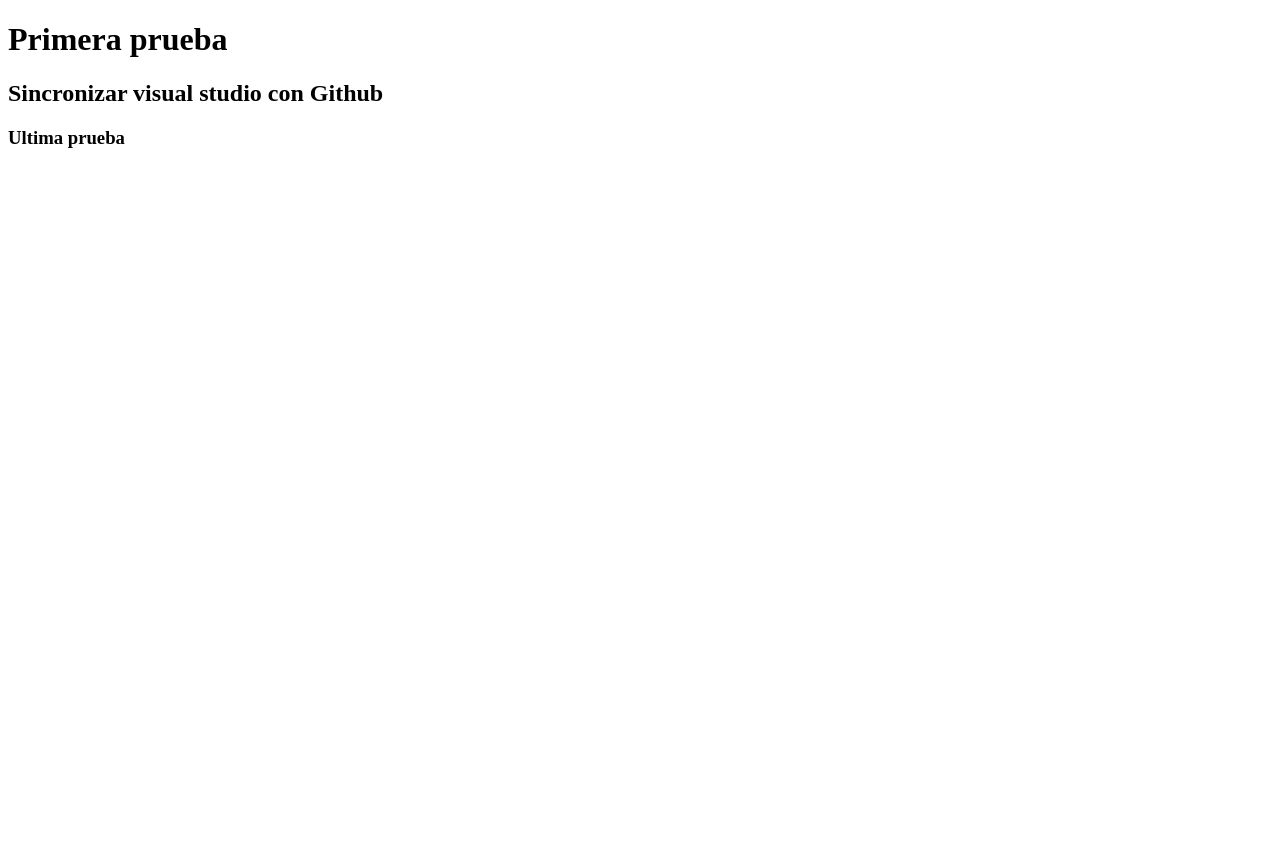
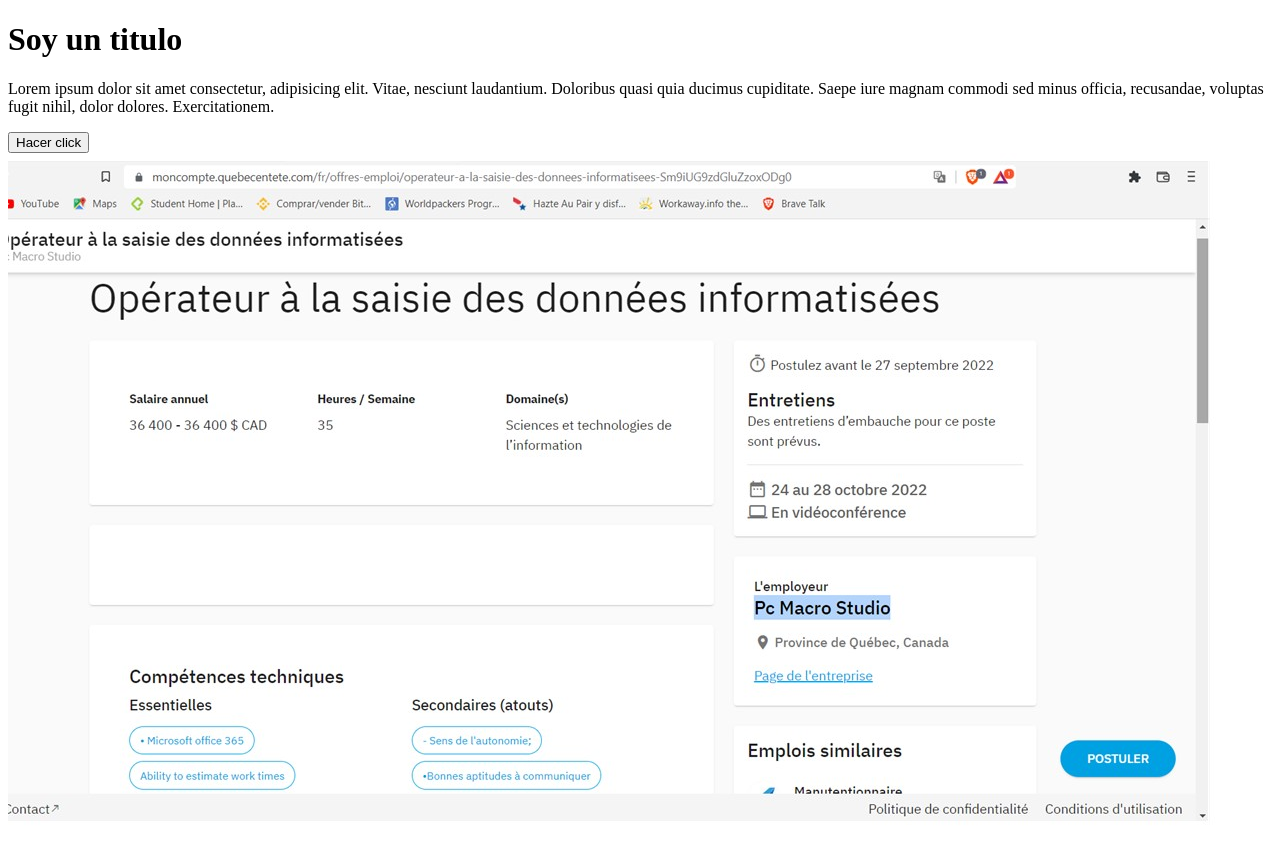
Before and after one commit to davidjulio10/Practica, a plain HTML site: page index.html in a window 1280 px wide. Before the commit the page ends 800 px from the top, so only its background shows below. Drawn offline with Linux system fonts and the light colour scheme.

Commit message:
Actividades de clase

```diff
--- a/index.html
+++ b/index.html
@@ -1,16 +1,16 @@
 <!DOCTYPE html>
 <html lang="en">
 <head>
-    <title>Primera pagina web</title>
+    <meta charset="UTF-8">
+    <meta http-equiv="X-UA-Compatible" content="IE=edge">
+    <meta name="viewport" content="width=device-width, initial-scale=1.0">
+    <title>Actividad 1</title>
 </head>
 <body>
-
-    <h1> Primera prueba </h1>
-
-    <h2> Sincronizar visual studio con Github</h2>
-
-    <h3> Ultima prueba</h3>
-
+    <h1>Soy un titulo</h1>
+    <p> Lorem ipsum dolor sit amet consectetur, adipisicing elit. Vitae, nesciunt laudantium. Doloribus quasi quia ducimus cupiditate. Saepe iure magnam commodi sed minus officia, recusandae, voluptas fugit nihil, dolor dolores. Exercitationem.</p>
+    <button> Hacer click</button>
+    <img src="./Fondo de pantalla canada.jpg">
 
 </body>
 </html>
```
